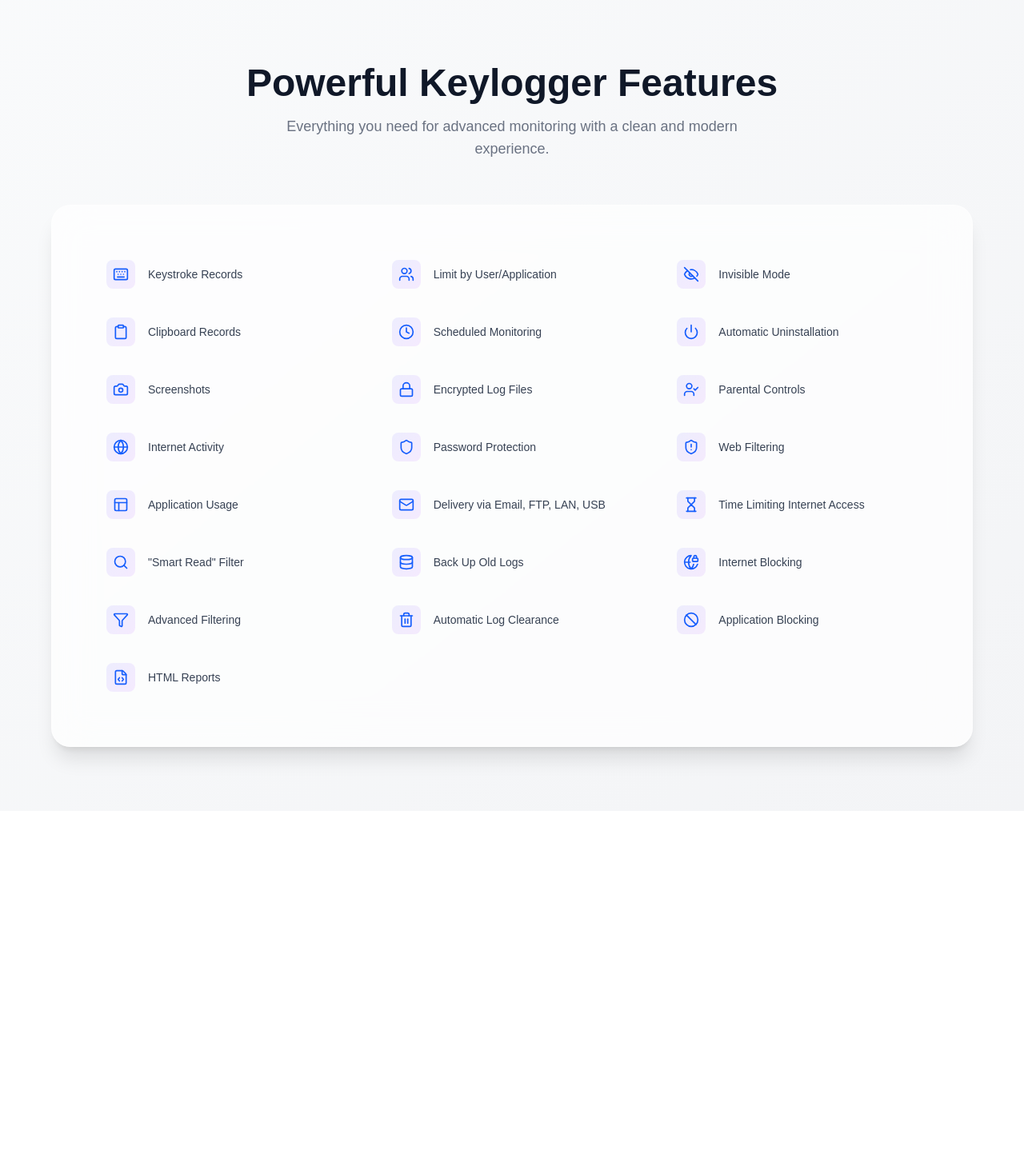
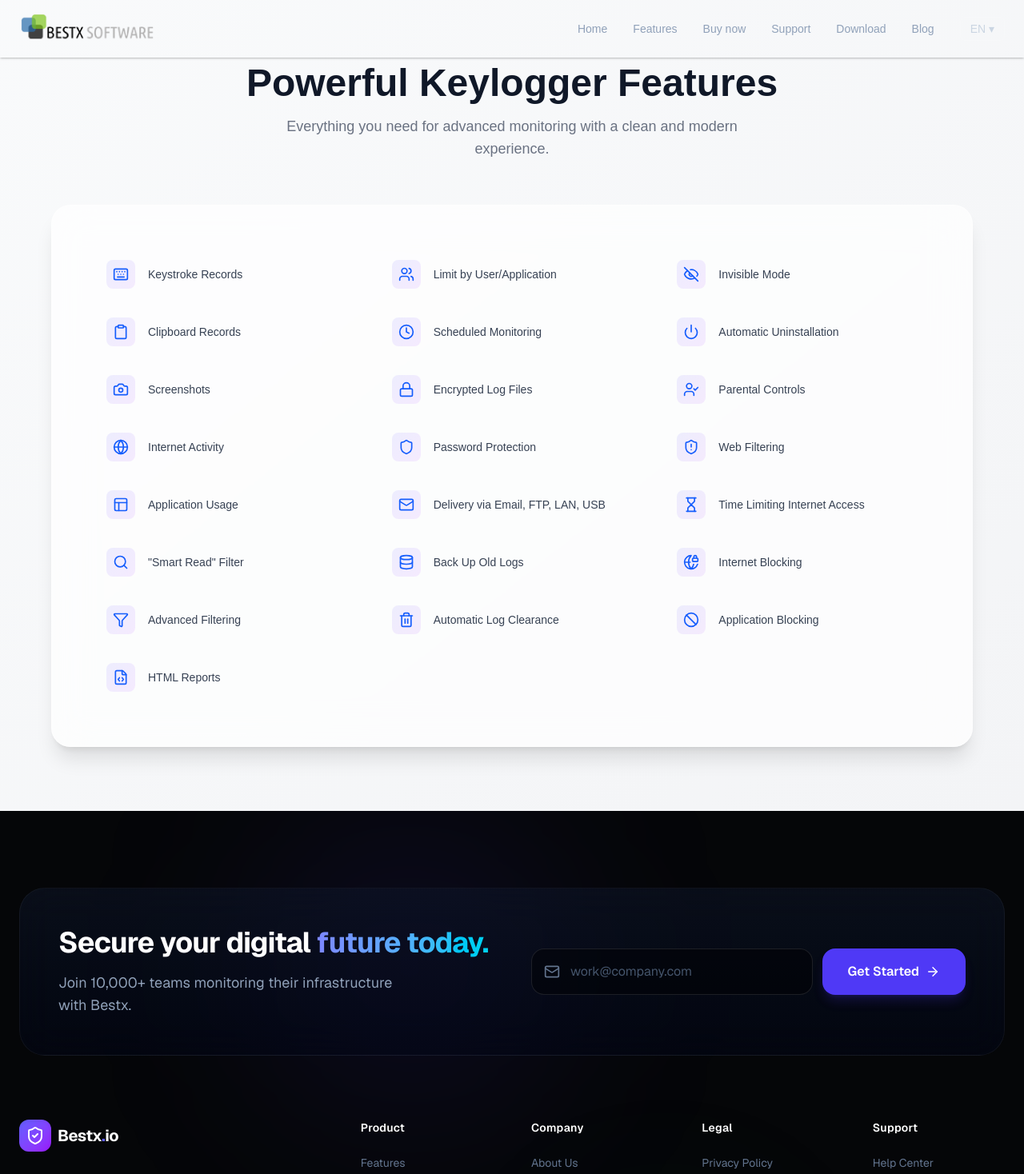
Before and after one commit to NavodWijesooriya/best_key_logger, a Next.js app: page /features in a window 1280 px wide. Shown: the top 1468 px of the page at 80% size. Before the commit the page ends 1014 px from the top, so only its background shows below. Built offline with nearby package versions, Linux system fonts and the light colour scheme.

Commit message:
link nav abd footer

```diff
--- a/app/features/page.tsx
+++ b/app/features/page.tsx
@@ -1,10 +1,14 @@
 import React from 'react'
 import Features from '@/components/features/Features'
+import Navbar from '@/components/layout/Navbar'
+import Footer from '@/components/Footer'
 
 const page = () => {
   return (
     <div>
+      <Navbar />
       <Features />
+      <Footer />
 
     </div>
   )
```
